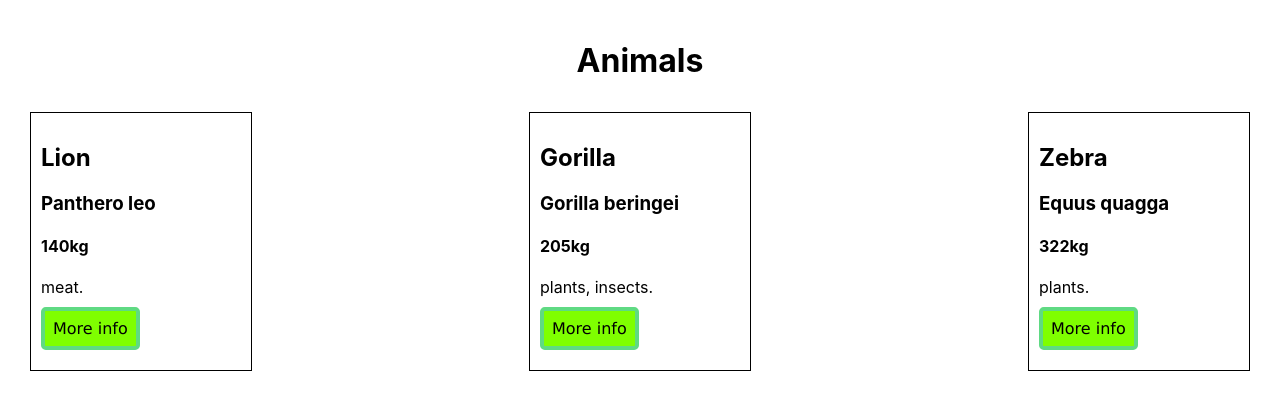
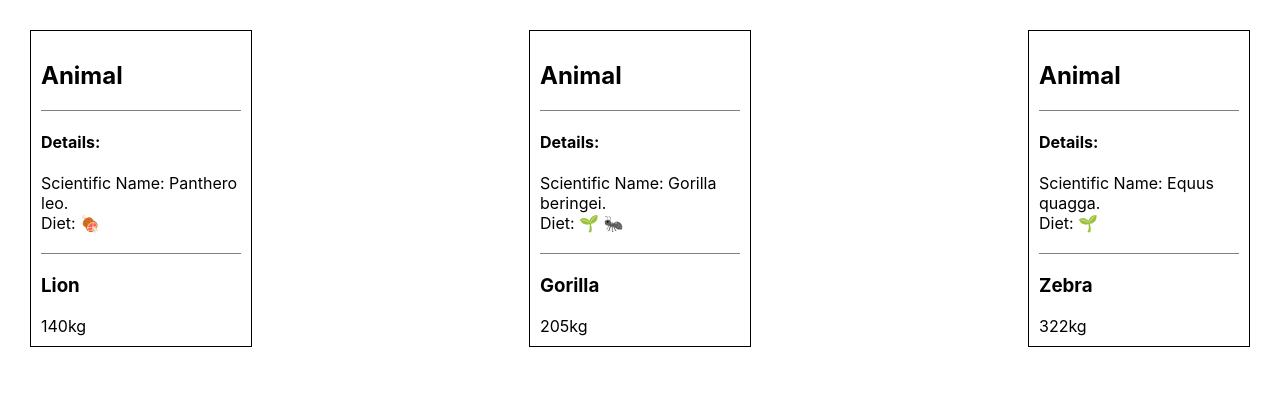
Before and after one commit to hadissulejmani/digital-ocean-tutorial, a React (Create React App) app: page / in a window 1280 px wide. Shown: the top 410 px of the page. Built offline with nearby package versions, Linux system fonts and the light colour scheme.

Commit message:
Creating  wrapper components

```diff
--- a/src/components/AnimalCard/AnimalCard.js
+++ b/src/components/AnimalCard/AnimalCard.js
@@ -1,41 +1,24 @@
-import React from "react";
-import './AnimalCard.css';
+import React from 'react';
 import PropTypes from 'prop-types';
+import Card from '../Card/Card';
+import AnimalDetails from '../AnimalDetails/AnimalDetails';
 
-export default function AnimalCard({
-    additional,
-    diet,
-    name,
-    scientificName,
-    showAdditional,
-    size
-})  {
-    return (
-        <div className="animal-wrapper">
-            <h2>{name}</h2>
-            <h3>{scientificName}</h3>
-            <h4>{size}kg</h4>
-            <div>{diet.join(', ')}.</div>
-            <button className="" onClick={() => showAdditional(additional)}>More info</button>
-        </div>
-    );
+export default function AnimalCard({ name, size, ...props }) {
+  return(
+    <Card
+      title="Animal"
+      details={
+        <AnimalDetails
+          {...props}
+        />
+      }>
+      <h3>{name}</h3>
+      <div>{size}kg</div>
+    </Card>
+  )
 }
 
-
 AnimalCard.propTypes = {
-    additional: PropTypes.shape({
-        link: PropTypes.string,
-        notes: PropTypes.string
-    }),
-    diet: PropTypes.arrayOf(PropTypes.string).isRequired,
-    name: PropTypes.string.isRequired,
-    scientificName: PropTypes.string.isRequired,
-    showAdditional: PropTypes.func.isRequired,
-    size: PropTypes.number.isRequired
+  name: PropTypes.string.isRequired,
+  size: PropTypes.number.isRequired,
 }
-
-AnimalCard.defaultProps = {
-    additional: {
-        notes: "No additional information."
-    }
-}
--- /dev/null
+++ b/src/components/AnimalDetails/AnimalDetails.css
@@ -0,0 +1,4 @@
+.details {
+    border-top: gray solid 1px;
+    margin: 20px 0;
+}
--- /dev/null
+++ b/src/components/AnimalDetails/AnimalDetails.js
@@ -0,0 +1,34 @@
+import React from 'react';
+import PropTypes from 'prop-types';
+import './AnimalDetails.css';
+
+function convertFood(food) {
+  switch(food) {
+    case 'insects':
+      return '🐜';
+    case 'meat':
+      return '🍖';
+    case 'plants':
+    default:
+      return '🌱';
+  }
+}
+
+export default function AnimalDetails({ diet, scientificName }) {
+  return(
+    <div className="details">
+      <h4>Details:</h4>
+      <div>
+        Scientific Name: {scientificName}.
+      </div>
+      <div>
+        Diet: {diet.map(food => convertFood(food)).join(' ')}
+      </div>
+    </div>
+  )
+}
+
+AnimalDetails.propTypes = {
+  diet: PropTypes.arrayOf(PropTypes.string).isRequired,
+  scientificName: PropTypes.string.isRequired,
+}
--- a/src/components/App/App.css
+++ b/src/components/App/App.css
@@ -2,6 +2,13 @@
   display: flex;
   flex-direction: column;
   align-items: center;
+}
+
+.wrapper {
+  display: flex;
+  flex-wrap: wrap;
+  justify-content: space-between;
+  padding: 20px;
 }
 
 button {
--- a/src/components/App/App.js
+++ b/src/components/App/App.js
@@ -1,36 +1,23 @@
 import React from 'react';
 import './App.css';
-import data from './data.js';
-import AnimalCard from '../AnimalCard/AnimalCard.js';
 
-function showAdditional(additional){
-  const alertInformation = Object.entries(additional)
-    .map(information => `${information[0]}: ${information[1]}`)
-    .join('\n');
-  alert(alertInformation);
-};
+import animals from './data';
+import AnimalCard from '../AnimalCard/AnimalCard';
 
 function App() {
-  const greeting = "greeting";
-  const displayAction = false;
-  return(
+  return (
     <div className="wrapper">
-      <h1 id={greeting}>Animals</h1>
-      {
-        data.map(animal => (
+      {animals.map(animal =>
         <AnimalCard
-            additional={animal.additional}
           diet={animal.diet}
           key={animal.name}
           name={animal.name}
+          size={animal.size}
           scientificName={animal.scientificName}
-            showAdditional={showAdditional}
-            size={animal.size}
         />
-        ))
-      }
+      )}
     </div>
-  )
+  );
 }
 
 export default App;
--- a/src/components/App/data.js
+++ b/src/components/App/data.js
@@ -3,25 +3,18 @@
     name: 'Lion',
     scientificName: 'Panthero leo',
     size: 140,
-      diet: ['meat'],
+    diet: ['meat']
   },
   {
     name: 'Gorilla',
     scientificName: 'Gorilla beringei',
     size: 205,
-      diet: ['plants', 'insects'],
-      additional: {
-        notes: 'This is the eastern gorilla. There is also a western gorilla that is a different species.'
-      }
+    diet: ['plants', 'insects']
   },
   {
     name: 'Zebra',
     scientificName: 'Equus quagga',
     size: 322,
     diet: ['plants'],
-      additional: {
-        notes: 'There are three different species of zebra.',
-        link: 'https://en.wikipedia.org/wiki/Zebra'
-      }
   }
 ]
--- /dev/null
+++ b/src/components/Card/Card.css
@@ -0,0 +1,11 @@
+.card {
+    border: black solid 1px;
+    margin: 10px;
+    padding: 10px;
+    width: 200px;
+}
+
+.card-details {
+    border-bottom: gray solid 1px;
+    margin-bottom: 20px;
+}
--- /dev/null
+++ b/src/components/Card/Card.js
@@ -0,0 +1,28 @@
+import React from 'react';
+import PropTypes from 'prop-types';
+import './Card.css';
+
+export default function Card({ children, details, title }) {
+  return(
+    <div className="card">
+      <div className="card-details">
+        <h2>{title}</h2>
+        {details}
+      </div>
+      {children}
+    </div>
+  )
+}
+
+Card.propTypes = {
+  children: PropTypes.oneOfType([
+    PropTypes.arrayOf(PropTypes.element),
+    PropTypes.element.isRequired
+  ]),
+  details: PropTypes.element,
+  title: PropTypes.string.isRequired,
+}
+
+Card.defaultProps = {
+  details: null,
+}
```
Lines whose indentation alone changed are shown as unchanged.
